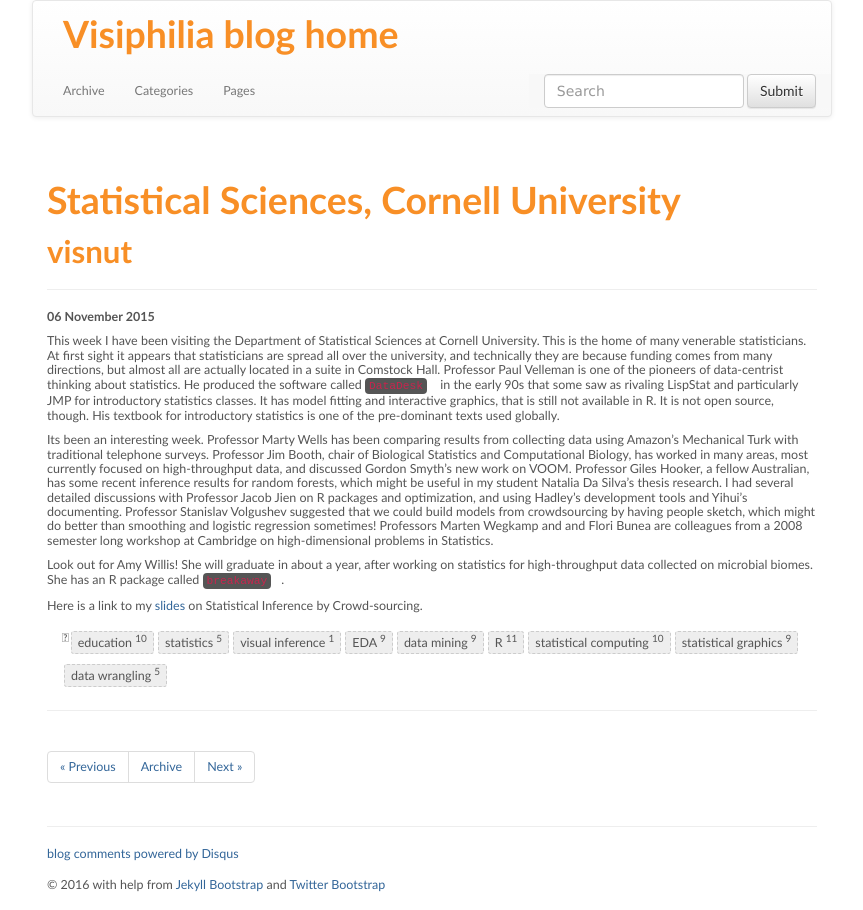
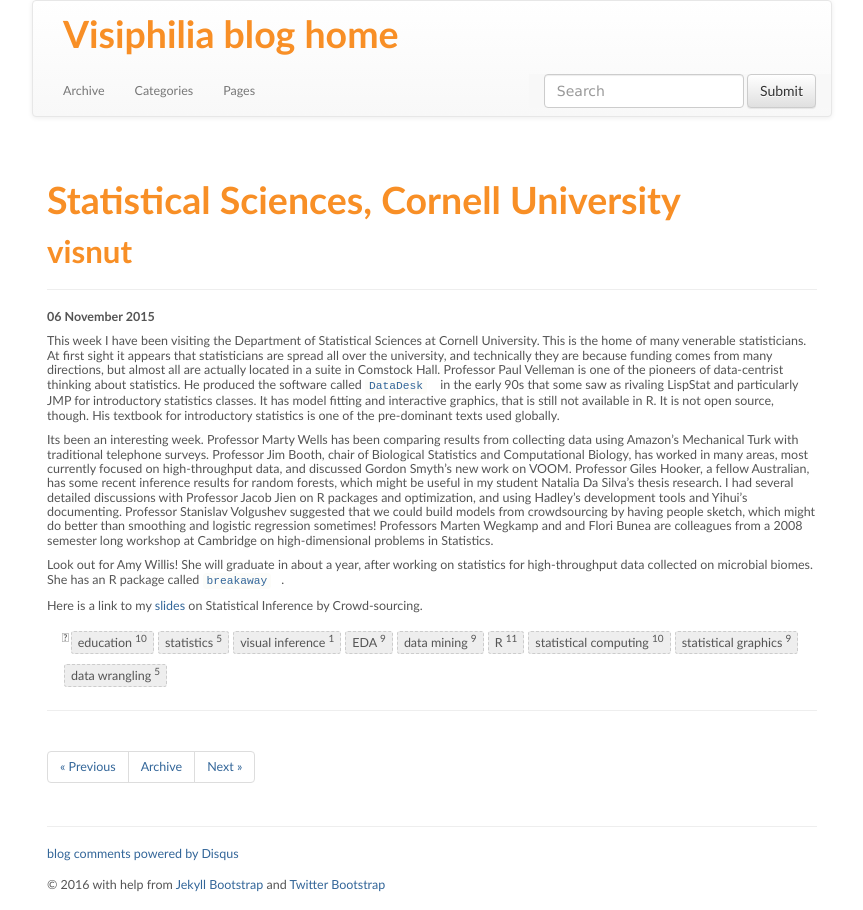
Before and after one commit to visiphilia/visiphilia.github.io, a Jekyll site: the page built from _posts/2015-11-06-cornell-statistics.md, in a window 1280 px wide. Shown: the whole page, without its empty margins (208-1071 px from the left). Built offline with Jekyll 4.4.1, drawn with Linux system fonts in a browser that asks for light colours; nearby versions of some CDN libraries; comment, search, counter and statistics services are not loaded.

Commit message:
code color

```diff
--- a/css/blogstyle.css
+++ b/css/blogstyle.css
@@ -30,7 +30,7 @@ body {
 
 /* links */
 a {
-	color:#336699;
+	color: #336699;
 	background-color: inherit;
 	text-decoration: none;
 }
@@ -142,12 +142,13 @@ img.float-left {
 }
 
 code {
-  margin: 10px 10px 0px 0px;
-  text-align: left;
-  overflow: auto;
-  font: 0.9em/1.5em 'courier new', monospace;
+    margin: 10px 10px 0px 0px;
+    text-align: left;
+    overflow: auto;
+    font: 0.9em/1.5em 'courier new', monospace;
   /* white-space: pre; */
-  background: #555;
+    background: #FCFCF9;
+    color: #336699;
 }
 acronym {
   cursor: help;
```
